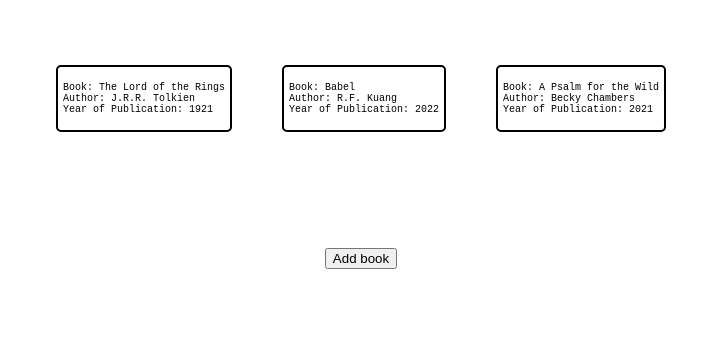
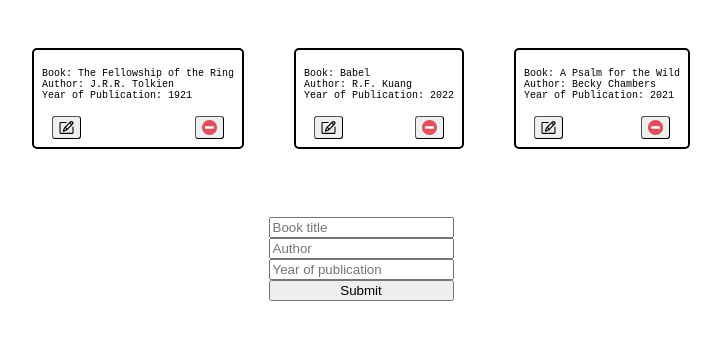
Before and after one commit to Samuel-Brum/odin-library, a plain HTML site: page index.html in a window 1280 px wide. Both pictures are taken after a click on the button "Add book". Shown: the part 69-408 px from the top of the page, without its empty margins (279-1000 px from the left). Drawn offline with Linux system fonts and the light colour scheme.

Commit message:
Implementa a adição de novos livros

```diff
--- a/index.html
+++ b/index.html
@@ -16,8 +16,9 @@
 
   <div class="showcase" id="showcase"></div>
 
-  <div class = add-books>
-    <button onclick="showform()">Add book</button>
+  <div class = add-books id="add-books">
+    <button type='button' onclick = showForm() id="add-button">Add book</button>
+    <div id="form-section"></div>
   </div>
 </body>
 </html>
--- a/script.js
+++ b/script.js
@@ -1,8 +1,6 @@
-console.log('estou funcionando');
-
 const myLibrary = [];
 
-function Book(title, author, year) {
+function Book(title, author, year, read) {
   this.title = title;
   this.author = author;
   this.year = year;
@@ -15,8 +13,33 @@
 function addCard(string, elementName) {
   const card = document.createElement('div');
   card.className = 'card';
+  card.setAttribute('id', string);
   card.innerHTML = `<pre>${string}</pre>`;
   document.getElementById(elementName).appendChild(card);
+  // creates card with book info
+
+  const buttonDiv = document.createElement('div');
+  buttonDiv.className = 'button-card-div';
+  document.getElementById(string).appendChild(buttonDiv);
+
+  const editButton = document.createElement('button');
+  editButton.className = 'edit-button';
+  const editImg = document.createElement('img');
+  editImg.src = './Images/edit.svg';
+  editImg.style.height = '15px';
+  editButton.appendChild(editImg);
+  buttonDiv.appendChild(editButton);
+  // creates edit button
+
+  const removeButton = document.createElement('button');
+  removeButton.className = 'remove-button';
+  // TODO create event listener for removing card
+  const removeImg = document.createElement('img');
+  removeImg.src = './Images/remove.svg';
+  removeImg.style.height = '15px';
+  removeButton.appendChild(removeImg);
+  buttonDiv.appendChild(removeButton);
+  // creates remove button
 }
 
 function displayBooks(library) {
@@ -31,9 +54,97 @@
   }
 }
 
-const lotr = new Book('The Lord of the Rings', 'J.R.R. Tolkien', 1921);
-const babel = new Book('Babel', 'R.F. Kuang', 2022);
-const psalmFTW = new Book('A Psalm for the Wild', 'Becky Chambers', 2021);
+function addNewCard() {
+  const showcase = document.getElementById('showcase');
+  while (showcase.firstChild) {
+    showcase.removeChild(showcase.firstChild);
+  }
+
+  const form = document.getElementById('add-form');
+  const title = form.title.value;
+  const author = form.author.value;
+  const year = form.year.value;
+
+  const newBook = new Book(
+      title,
+      author,
+      year,
+  );
+  addBookToLibrary(newBook, myLibrary);
+  displayBooks(myLibrary);
+
+  form.remove();
+  const button = document.getElementById('add-books');
+  const addBookBtn = document.createElement('button');
+  addBookBtn.setAttribute('type', 'button');
+  addBookBtn.setAttribute('onclick', 'showForm()');
+  addBookBtn.setAttribute('id', 'add-button');
+  button.append(addBookBtn);
+  addBookBtn.innerHTML = 'Add Book';
+}
+
+function handleForm(event) {
+  event.preventDefault();
+}
+
+function showForm() {
+  const addButton = document.getElementById('add-button');
+  addButton.remove();
+
+  const form = document.createElement('form');
+  form.setAttribute('id', 'add-form');
+  form.style.display = 'flex';
+  form.style.flexDirection = 'column';
+  form.addEventListener('submit', handleForm);
+
+  const title = document.createElement('input');
+  title.setAttribute('type', 'text');
+  title.setAttribute('name', 'title');
+  title.setAttribute('placeholder', 'Book title');
+  title.setAttribute('required', true);
+  form.append(title);
+
+  const author = document.createElement('input');
+  author.setAttribute('type', 'text');
+  author.setAttribute('name', 'author');
+  author.setAttribute('placeholder', 'Author');
+  author.setAttribute('required', true);
+  form.append(author);
+
+  const year = document.createElement('input');
+  year.setAttribute('type', 'number');
+  year.setAttribute('name', 'year');
+  year.setAttribute('placeholder', 'Year of publication');
+  form.setAttribute('required', true);
+  form.append(year);
+
+  const addBookButton = document.createElement('input');
+  addBookButton.setAttribute('type', 'submit');
+  form.appendChild(addBookButton);
+
+  const div = document.getElementById('form-section');
+  div.appendChild(form);
+
+  console.log(myLibrary);
+}
+
+document.addEventListener('submit', addNewCard);
+
+const lotr = new Book(
+    'The Fellowship of the Ring',
+    'J.R.R. Tolkien',
+    1921,
+);
+const babel = new Book(
+    'Babel',
+    'R.F. Kuang',
+    2022,
+);
+const psalmFTW = new Book(
+    'A Psalm for the Wild',
+    'Becky Chambers',
+    2021,
+);
 
 addBookToLibrary(lotr, myLibrary);
 addBookToLibrary(babel, myLibrary);
--- a/styles.css
+++ b/styles.css
@@ -23,6 +23,47 @@
 
 .card {
   border: 2px solid black;
-  padding: 5px;
+  padding: 8px;
   border-radius: 5px;
 }
+
+.button-card-div {
+  display: flex;
+  justify-content: space-between;
+  padding-top: 5px;
+  padding-left: 10px;
+  padding-right: 10px;
+}
+
+.edit-button {
+  padding-top: 3px;
+  padding-bottom: 3px;
+  display: flex;
+  align-items: center;
+  justify-content: center;
+  border-radius: 3px;
+  border-width: 1px;
+}
+
+.remove-button {
+  padding-top: 3px;
+  padding-bottom: 3px;
+  display: flex;
+  align-items: center;
+  justify-content: center;
+  border-radius: 3px;
+  border-width: 1px;
+
+}
+
+.add-books {
+  display: flex;
+  flex-direction: column;
+  align-items: center;
+}
+
+.add-books-form {
+  display: flex;
+  flex-direction: column;
+  align-items: center;
+}
```
Also changed, not shown: Images/edit.svg (added), Images/remove.svg (added).
